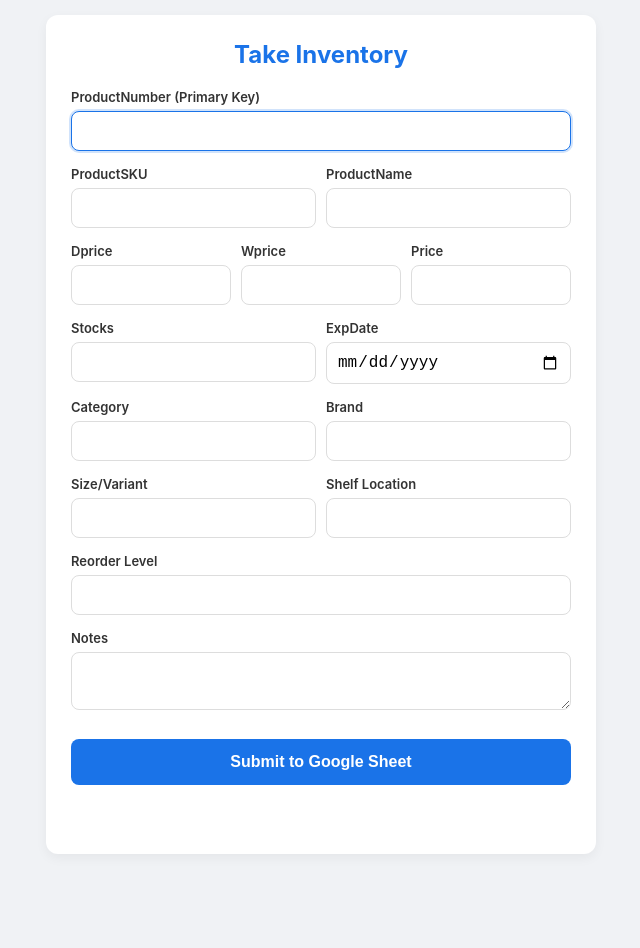
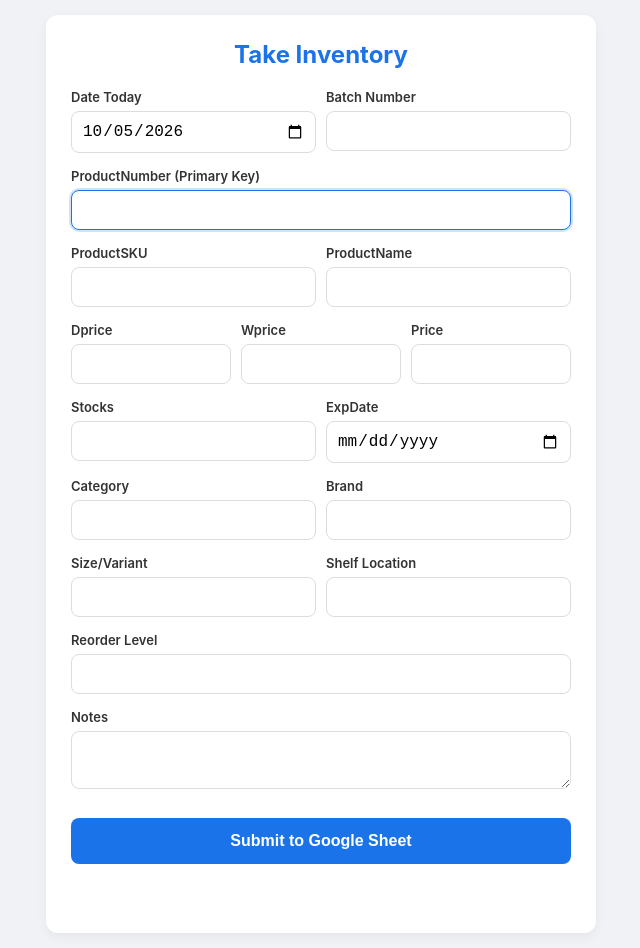
Before and after one commit to Arainf/TOOL-SHELF, a plain HTML site: page inventory-app.html in a window 1280 px wide. Shown: the whole page, without its empty margins (319-959 px from the left). Before the commit the page ends 869 px from the top, so only its background shows below. Drawn offline with Linux system fonts and the light colour scheme.

Commit message:
Add BatchNumber and DateToday columns

```diff
--- a/inventory-app.html
+++ b/inventory-app.html
@@ -94,6 +94,17 @@
     <h2>Take Inventory</h2>
     <form id="inventoryForm">
 
+        <div class="form-row">
+            <div class="form-group">
+                <label for="dateToday">Date Today</label>
+                <input type="date" id="dateToday" required>
+            </div>
+            <div class="form-group">
+                <label for="batchNumber">Batch Number</label>
+                <input type="text" id="batchNumber">
+            </div>
+        </div>
+
         <div class="form-group">
             <label for="productNumber">ProductNumber (Primary Key)</label>
             <input type="text" id="productNumber" required autofocus>
@@ -183,6 +194,14 @@
     const statusDiv = document.getElementById('status');
     const submitBtn = document.getElementById('submitBtn');
     const firstInput = document.getElementById('productNumber');
+    const dateTodayInput = document.getElementById('dateToday');
+
+    // Auto-fill today's date
+    function setTodayDate() {
+        const today = new Date().toISOString().split('T')[0];
+        dateTodayInput.value = today;
+    }
+    setTodayDate();
 
     form.addEventListener('submit', function(e) {
         e.preventDefault();
@@ -214,7 +233,9 @@
             sizeVariant: document.getElementById('sizeVariant').value,
             shelfLocation: document.getElementById('shelfLocation').value,
             reorderLevel: document.getElementById('reorderLevel').value,
-            notes: document.getElementById('notes').value
+            notes: document.getElementById('notes').value,
+            batchNumber: document.getElementById('batchNumber').value,
+            dateToday: document.getElementById('dateToday').value
         };
 
         // Send data to Google Apps Script
@@ -229,7 +250,8 @@
                 statusDiv.innerText = '✅ Item added successfully!';
                 statusDiv.className = 'success';
                 form.reset(); // Clear the form
-                firstInput.focus(); // Focus back to first input
+                setTodayDate(); // Re-fill today's date after reset
+                firstInput.focus(); // Focus back to product number
             } else {
                 throw new Error('Script returned error');
             }
```
Also changed, not shown: README.md, 1 other file.
